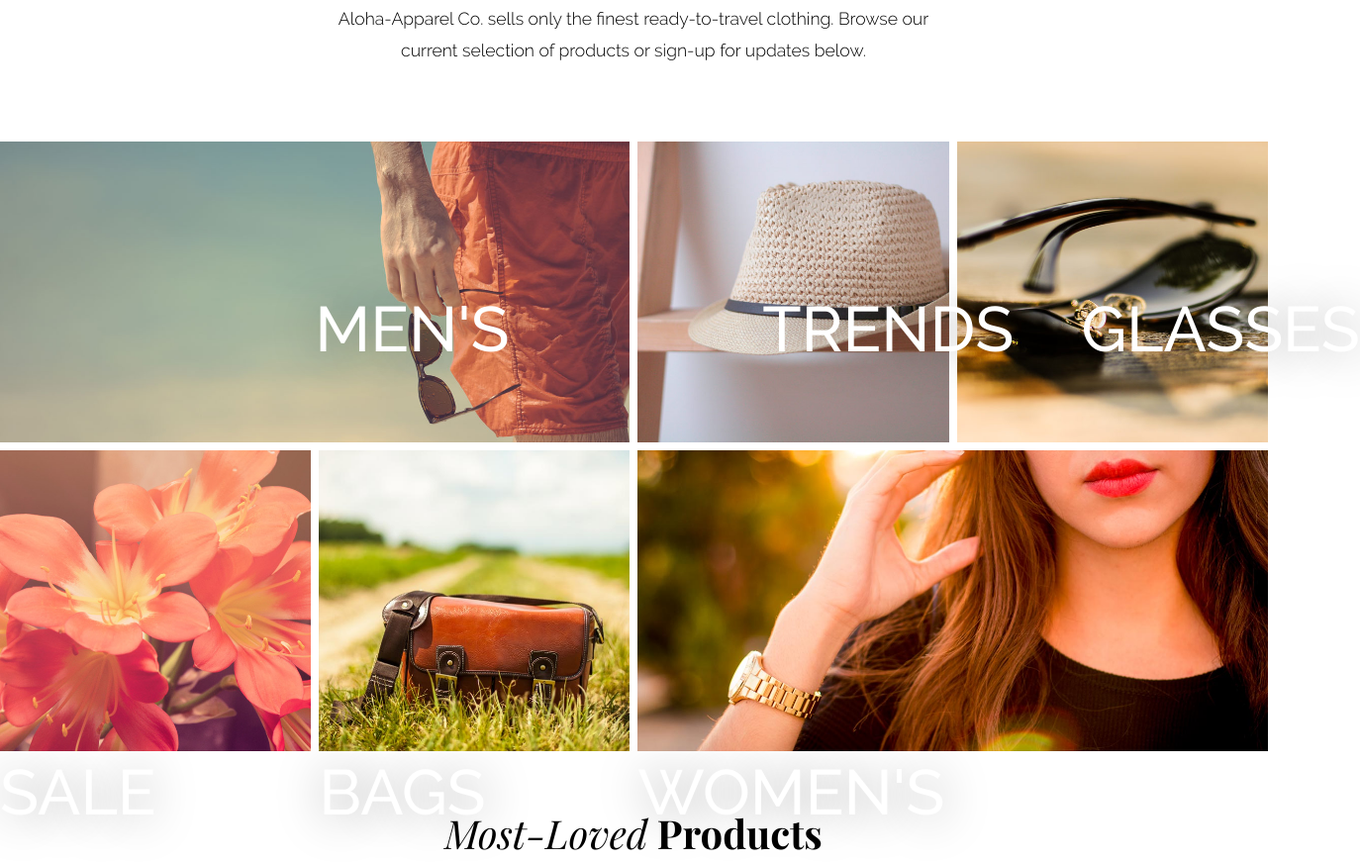
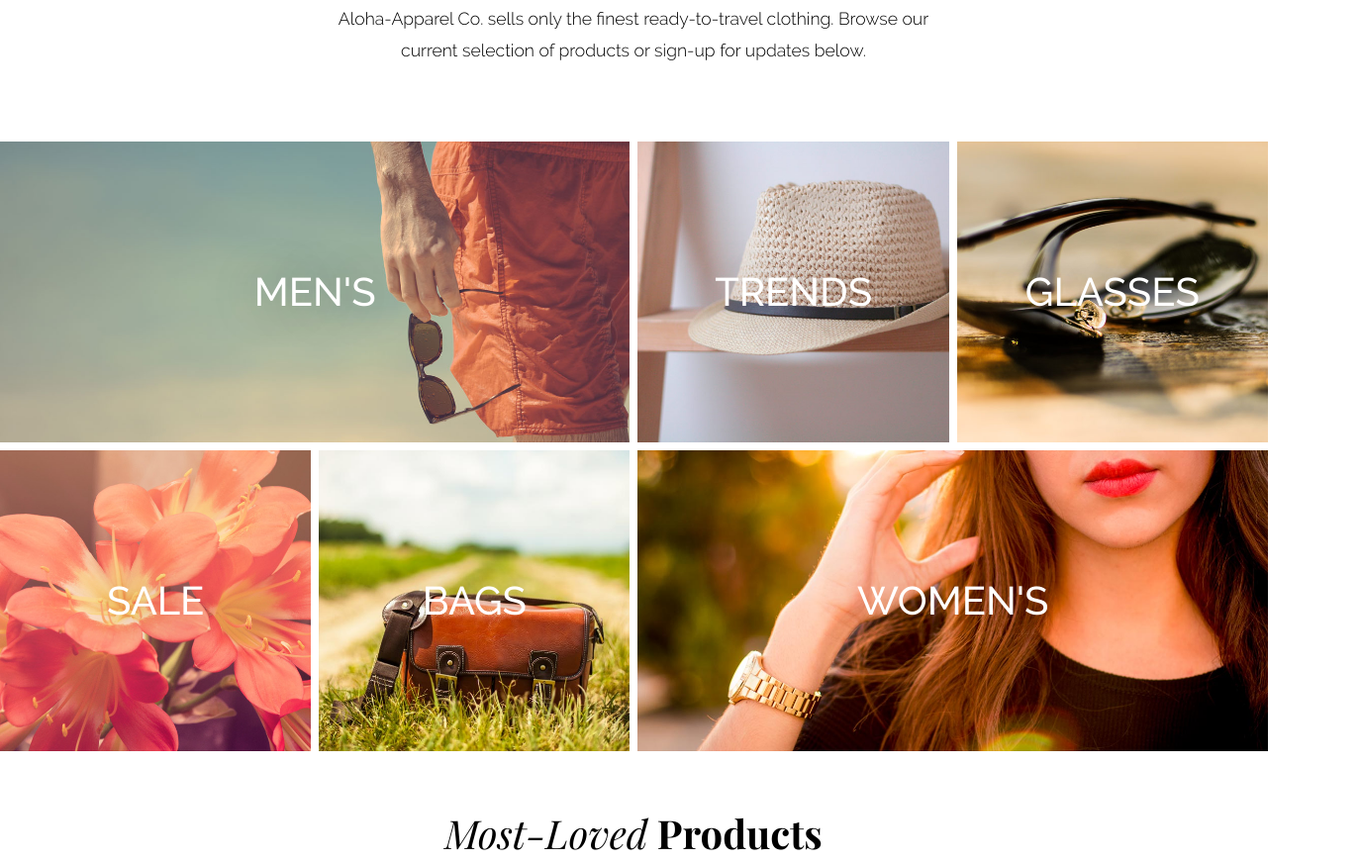
Before and after one commit to Jenvbs/Aloha, a plain HTML site: page index.html in a window 1280 px wide. Shown: the part 773-1644 px from the top of the page at 99% size, 1374 px wide, since content can reach past the window. Drawn offline with Linux system fonts and the light colour scheme.

Commit message:
added titles to categories layout

```diff
--- a/index.html
+++ b/index.html
@@ -55,29 +55,41 @@
   <section class="categories">
     <!--<div class="flexboxcategories01">-->
     <div class="item mens">
+      <div class="overlay">
         <img src="images/mens-category.jpg" alt="Men's Category">
+      </div>
       <h1 class="title">Men's</h1>
     </div>
     <div class="item trends">
+      <div class="overlay">
         <img src="images/trends-category.jpg" alt="trends-category" />
+      </div>
       <h1 class="title">Trends</h1>
     </div>
     <div class="item glasses">
+      <div class="overlay">
         <img src="images/glasses-category.jpg" alt="glasses-category" />
+      </div>
       <h1 class="title">Glasses</h1>
     </div>
     </div>
     <!--<div class="flexboxcategories02">-->
     <div class="item sale">
+      <div class="overlay">
         <img src="images/sale-category.jpg" alt="sale-category" />
+      </div>
       <h1 class="title">Sale</h1>
     </div>
     <div class="item bags">
+      <div class="overlay">
         <img src="images/bags-category.jpg" alt="bags-category" />
+      </div>
       <h1 class="title">Bags</h1>
     </div>
     <div class="item womens">
+      <div class="overlay">
         <img src="images/womens-category.jpg" alt="womens-category" />
+      </div>
       <h1 class="title">Women's</h1>
     </div>
     </div>
--- a/style.css
+++ b/style.css
@@ -567,7 +567,17 @@ section.categories{
     height: 77vh;
 }
 
+div.overlay {
+    position: absolute;
+    background-color: rgba(0, 0, 0, 0.222);
+    top: 0;
+    bottom: 0;
+    width: 100%;
+    z-index: 80;
+}
+
 .item img {
+    position: relative;
     width: 100%;
     height: 100%;
     object-fit: cover;
@@ -585,8 +595,6 @@ section.categories{
 }
 
 .item.womens img {
-    justify-content: center;
-    align-items: center;
     width: 100%;
     height: 100%;
     object-fit: cover;
@@ -596,9 +604,8 @@ section.categories{
 
 h1.title {
     position: absolute;
-    vertical-align: baseline;
     color: white;
-    font-size: 4rem;
+    font-size: 2.5rem;
     text-transform: uppercase;
     font-weight: 500;
     z-index: 90;
@@ -607,10 +614,13 @@ h1.title {
 
 
 div.item.mens {
+    background-color: #24242472;
     position: relative;
     grid-column-start: 1;
     grid-column-end: 3;
     grid-row: 1;
+    display: flex;
+    justify-content:center;
 }
 
 div.item.mens h1.title {
@@ -618,21 +628,23 @@ div.item.mens h1.title {
     grid-column-end: 3;
     grid-row: 1;
     vertical-align: baseline;
-    top:50%;
-    left: 50%;
+    top:0;
+    line-height:38vh;
 }
 
 div.item.trends {
     position: relative;
     grid-column: 3;
     grid-row: 1;
+    display: flex;
+    justify-content:center;
 }
 
 div.item.trends h1.title {
     grid-column: 3;
     grid-row: 1;
-    top:50%;
-    left:40%;
+    top:0;
+    line-height:38vh;
 }
 
 
@@ -640,13 +652,15 @@ div.item.glasses {
     position: relative;
     grid-column: 4;
     grid-row: 1;
+    display: flex;
+    justify-content:center;
 }
 
 div.item.glasses h1.title {
     grid-column: 4;
     grid-row: 1;
-    top:50%;
-    left: 40%;
+    top:0;
+    line-height:38vh;
 }
 
 
@@ -654,11 +668,16 @@ div.item.sale {
     position: relative;
     grid-column: 1;
     grid-row: 2;
+    display: flex;
+    justify-content:center;
 }
 
 div.item.sale h1.title{
+    position: absolute;
     grid-column: 1;
     grid-row: 2;
+    top:0;
+    line-height:38vh;
 }
 
 
@@ -666,11 +685,17 @@ div.item.bags {
     position: relative;
     grid-column: 2;
     grid-row: 2;
+    display: flex;
+    justify-content:center;
 }
 
+
 div.item.bags h1.title {
+    position: absolute;
     grid-column: 2;
     grid-row: 2;
+    top:0;
+    line-height:38vh;
 }
 
 
@@ -678,12 +703,17 @@ div.item.womens {
     position: relative;
     grid-column: 3 / 5;
     grid-row: 2;
+    display: flex;
+    justify-content:center;
+
 }
 
-
 div.item.womens h1.title {
+    position: absolute;
     grid-column: 3 / 5;
     grid-row: 2;
+    top: 0;
+    line-height:38vh;
 }
 
 /*
```
Lines whose indentation alone changed are shown as unchanged.
